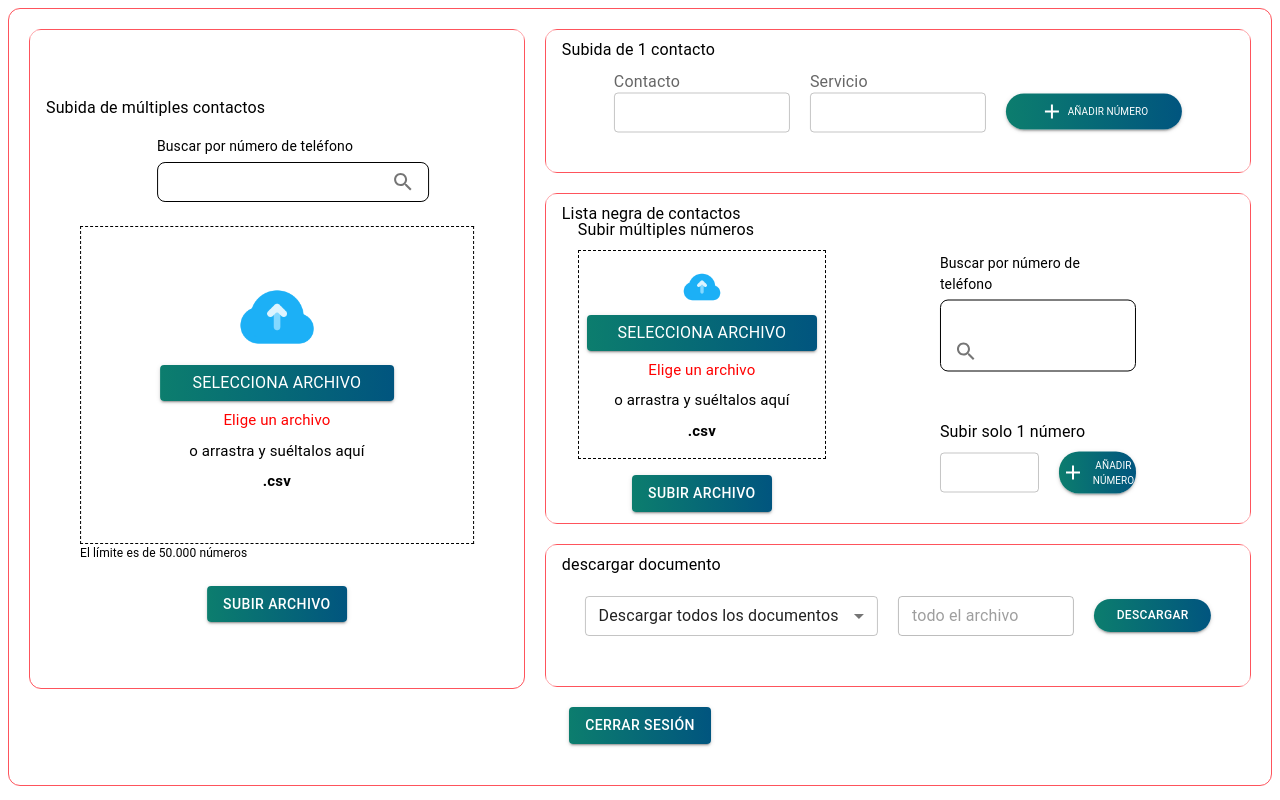
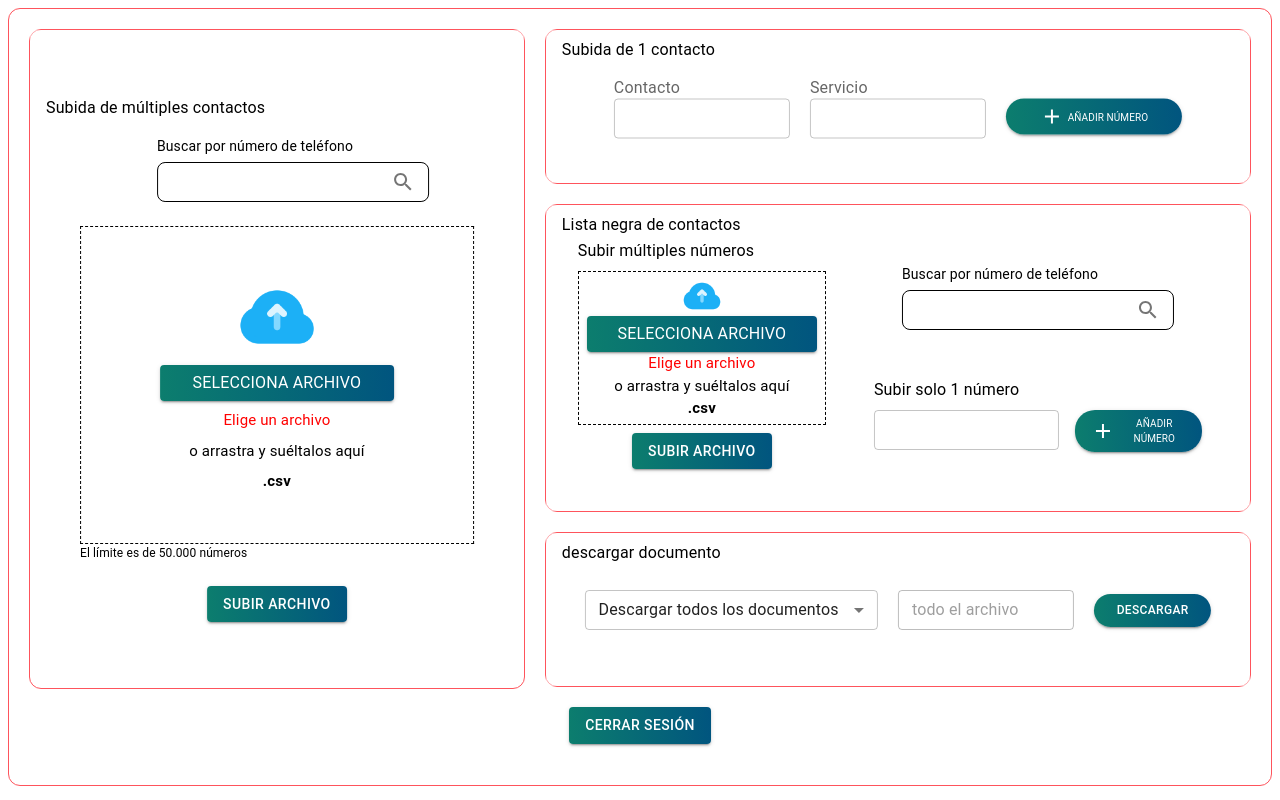
Before and after one commit to Palash101/ahooro, a React (Create React App) app: page /upload-data in a window 1280 px wide. Built offline with nearby package versions, Linux system fonts and the light colour scheme; no server answers; sample sign-in values are in the browser's storage.

Commit message:
fix desine

```diff
--- a/src/upload-data/index.js
+++ b/src/upload-data/index.js
@@ -496,7 +496,7 @@ function UploadData() {
                             flexDirection: "column",
                             alignItems: "center",
                             border: "1px dashed black",
-                            padding: "50px",
+                            padding: { md: "50px", xs: "0" },
                             rowGap: 1,
                           }}
                           onDragOver={handleDragFile}
@@ -707,8 +707,8 @@ function UploadData() {
                           justifyContent: "center",
                           flexDirection: "column",
                           flexGrow: 1,
-                          px: 2,
-                          py: 2,
+                          px: { md: 2, xs: 0 },
+                          py: 3,
                         }}
                       >
                         <Box className="phone upload">
@@ -722,8 +722,8 @@ function UploadData() {
                               alignItems: "center",
                               border: "1px dashed black",
                               paddingX: 1,
-                              paddingY: 2,
-                              rowGap: 1,
+                              paddingY: 0.5,
+                              // rowGap: 0.5,
                             }}
                             onDragOver={handleDragBlacklist}
                             onDrop={handleDropBlacklist}
@@ -787,7 +787,7 @@ function UploadData() {
                           >
                             <Buttons
                               onClick={saveBlackListFile}
-                              sx={{ my: 2 }}
+                              sx={{ my: 1 }}
                               variant="contained"
                             >
                               Subir archivo
@@ -804,7 +804,8 @@ function UploadData() {
                           left: { md: "50%", xs: 0 },
                           display: "flex",
                           flexDirection: "column",
-                          rowGap: 4,
+                          width: "100%",
+                          rowGap: { md: 4, xs: 1 },
                           transform: {
                             md: "translate(-50%, -50%)",
                             xs: "none",
@@ -822,7 +823,7 @@ function UploadData() {
                                 marginBottom: 2,
                               }}
                             >
-                              <Box>
+                              <Box sx={{ width: { md: "auto", xs: "100%" } }}>
                                 <Typography
                                   sx={{
                                     fontSize: "14px",
@@ -860,6 +861,11 @@ function UploadData() {
                           </Search>
                         </Box>
                         <Box>
+                          <Box
+                            sx={{
+                              px: { md: 4, xs: 0 },
+                            }}
+                          >
                             <Typography
                               sx={{
                                 mb: 1,
@@ -868,22 +874,23 @@ function UploadData() {
                             >
                               Subir solo 1 número
                             </Typography>
-                          <Box
-                            sx={{
-                              display: "flex",
-                              alignItems: "center",
-                              columnGap: "20px",
-                              justifyContent: "center",
-                            }}
-                          >
+                            <Grid container spacing={2}>
+                              <Grid item xs={12} md={7}>
                                 <TextField
                                   type="number"
+                                  fullWidth
                                   size="small"
                                   value={blackList}
                                   onChange={(e) => setBlackList(e.target.value)}
                                 />
+                              </Grid>
+                              <Grid item xs={12} md={5}>
                                 <Buttons
-                              sx={{ display: "flex", borderRadius: "20px" }}
+                                  sx={{
+                                    display: "flex",
+                                    borderRadius: "20px",
+                                    width: "100%",
+                                  }}
                                   onClick={SaveBlackListNo}
                                 >
                                   <AddIcon sx={{ mr: 1 }} />
@@ -891,6 +898,8 @@ function UploadData() {
                                     Añadir número
                                   </Typography>
                                 </Buttons>
+                              </Grid>
+                            </Grid>
                           </Box>
                         </Box>
                       </Box>
@@ -1014,7 +1023,6 @@ function UploadData() {
               mb: { md: 0, xs: 1 },
             }}
           >
-            {/* <Button onClick={() => navigate('/')} sx={{ mt: 1, textTransform: "none" }} variant='text'>Volver a la página de inicio</Button> */}
             <Buttons
               onClick={() => {
                 localStorage.clear();
```
Lines whose indentation alone changed are shown as unchanged.
